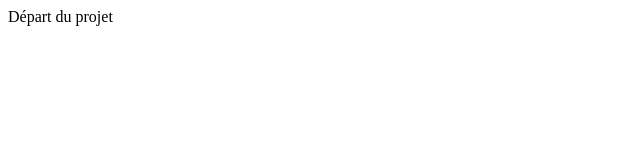
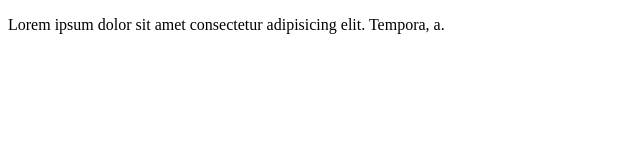
Before and after one commit to LariviereJanie/devoir_checkout, a plain HTML site: page index.html in a window 1280 px wide. Shown: the whole page, without its empty margins (0-640 px from the left). Drawn offline with Linux system fonts and the light colour scheme.

Commit message:
ajout paragraphe

```diff
--- a/index.html
+++ b/index.html
@@ -1 +1,14 @@
-<! DOCTYPE html><html><body>Départ du projet</body></html>
+<!DOCTYPE html>
+<html lang="en">
+<head>
+    <meta charset="UTF-8">
+    <meta name="viewport" content="width=device-width, initial-scale=1.0">
+    <title>Devoir checkout</title>
+</head>
+<body>
+    <main>
+        <p>Lorem ipsum dolor sit amet consectetur adipisicing elit. Tempora, a.</p>
+    </main>
+
+</body>
+</html>
```
